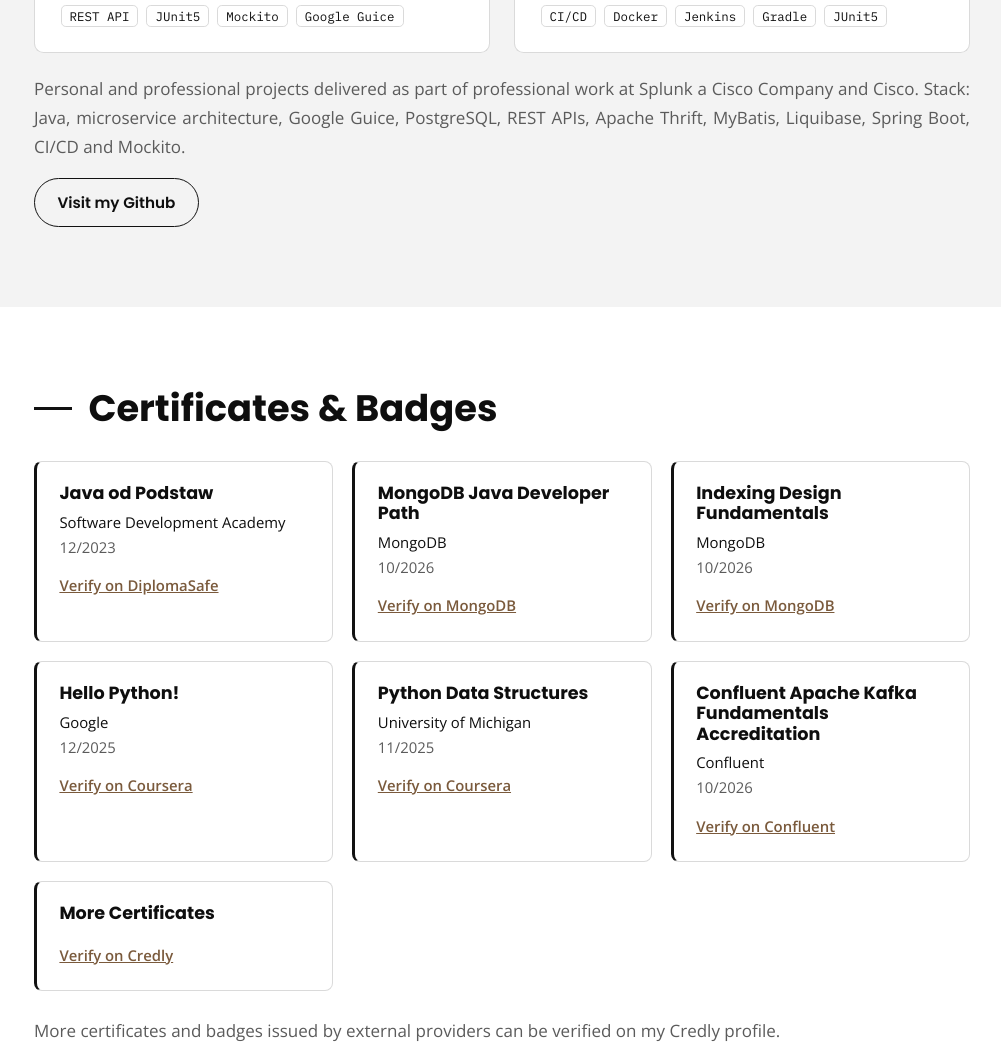
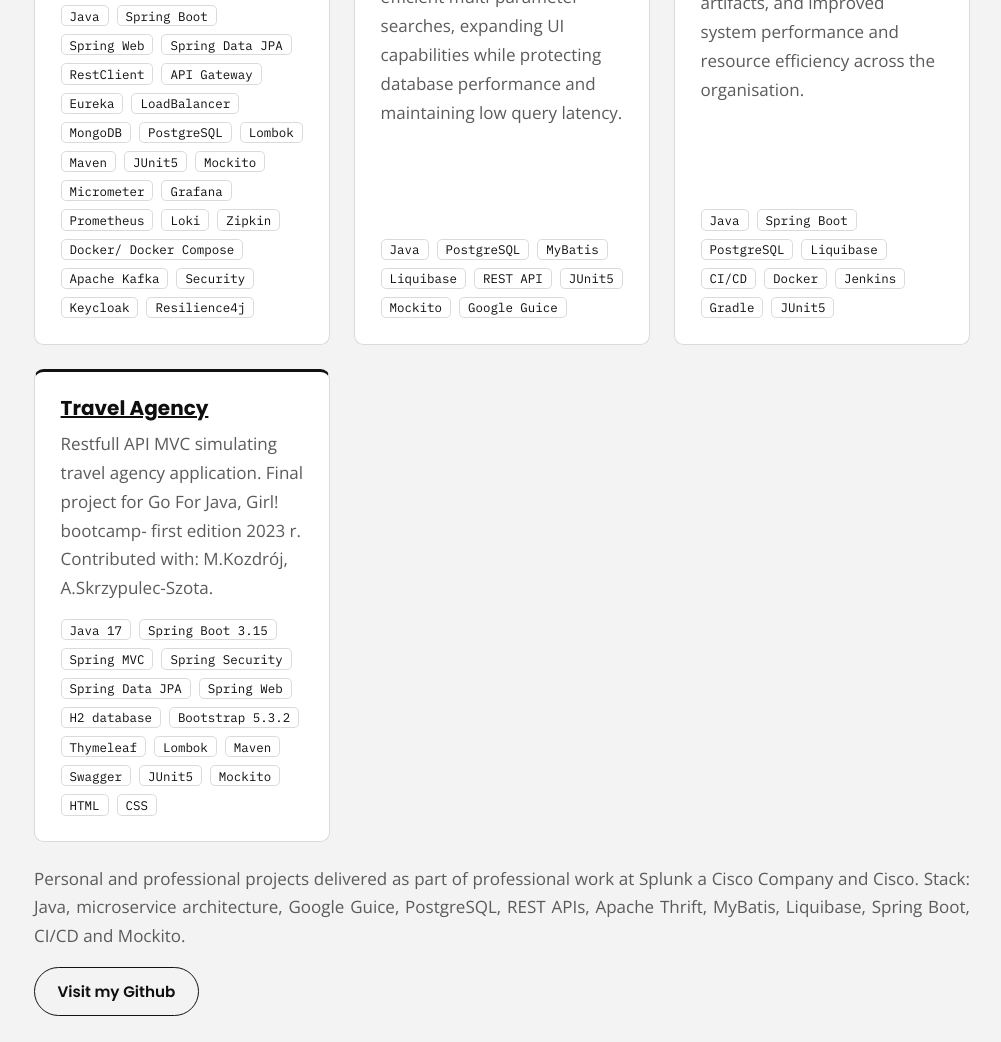
Before and after one commit to AnnaMargery/portfolio, a plain HTML site: page index.html in a window 1280 px wide. Shown: the part 4549-5591 px from the top of the page, without its empty margins (94-1095 px from the left). Drawn offline with nearby package versions, Linux system fonts and the light colour scheme.

Commit message:
updated projects section

```diff
--- a/index.html
+++ b/index.html
@@ -1358,6 +1358,39 @@
             <h2>Projects</h2>
             <div class="projects">
                 <article class="proj">
+                    <a href="" target="_blank" rel="noopener" style="text-decoration: underline; color: inherit;">
+                        <h3>E-Commerce Application</h3>
+                    </a>
+                    <p>This application is still in development. E-commerce application is a scalable, distributed e-commerce backend built with Java and Spring Boot, implementing a modular microservices architecture.</p>
+                    <ul class="chips">
+                        <li>Java </li>
+                        <li>Spring Boot</li>
+                        <li>Spring Web</li>
+                        <li>Spring Data JPA</li>
+                        <li>RestClient</li>
+                        <li>API Gateway</li>
+                        <li>Eureka</li>
+                        <li>LoadBalancer</li>
+                        <li>MongoDB</li>
+                        <li>PostgreSQL</li>
+                        <li>Lombok</li>
+                        <li>Maven</li>
+                        <li>JUnit5</li>
+                        <li>Mockito</li>
+                        <li>Micrometer</li>
+                        <li>Grafana</li>
+                        <li>Prometheus</li>
+                        <li>Loki</li>
+                        <li>Zipkin</li>
+                        <li>Docker/ Docker Compose</li>
+                        <li>Apache Kafka</li>
+                        <li>Security</li>
+                        <li>Keycloak</li>
+                        <li>Resilience4j</li>
+
+                    </ul>
+                </article>
+                <article class="proj">
                     <h3>Expanded filtering capabilities for detectors</h3>
                     <p>Co-architected and deployed an enhanced filtering system for the detectors platform, introducing
                         multi-select functionality for easier client navigation. Designed the query strategy for highly
@@ -1390,6 +1423,32 @@
                         <li>Jenkins</li>
                         <li>Gradle</li>
                         <li>JUnit5</li>
+                    </ul>
+                </article>
+                <article class="proj">
+                    <a href="https://github.com/AnnaMargery/TravelAgency" target="_blank" rel="noopener" style="text-decoration: underline; color: inherit;">
+                        <h3>Travel Agency</h3>
+                    </a>
+                    <p>Restfull API MVC simulating travel agency application.
+                        Final project for Go For Java, Girl! bootcamp- first edition 2023 r.
+                        Contributed with: M.Kozdrój, A.Skrzypulec-Szota.</p>
+                    <ul class="chips">
+                        <li>Java 17</li>
+                        <li>Spring Boot 3.15</li>
+                        <li>Spring MVC</li>
+                        <li>Spring Security</li>
+                        <li>Spring Data JPA</li>
+                        <li>Spring Web</li>
+                        <li>H2 database</li>
+                        <li>Bootstrap 5.3.2</li>
+                        <li>Thymeleaf</li>
+                        <li>Lombok</li>
+                        <li>Maven</li>
+                        <li>Swagger</li>
+                        <li>JUnit5</li>
+                        <li>Mockito</li>
+                        <li>HTML</li>
+                        <li>CSS</li>
                     </ul>
                 </article>
             </div>
```
